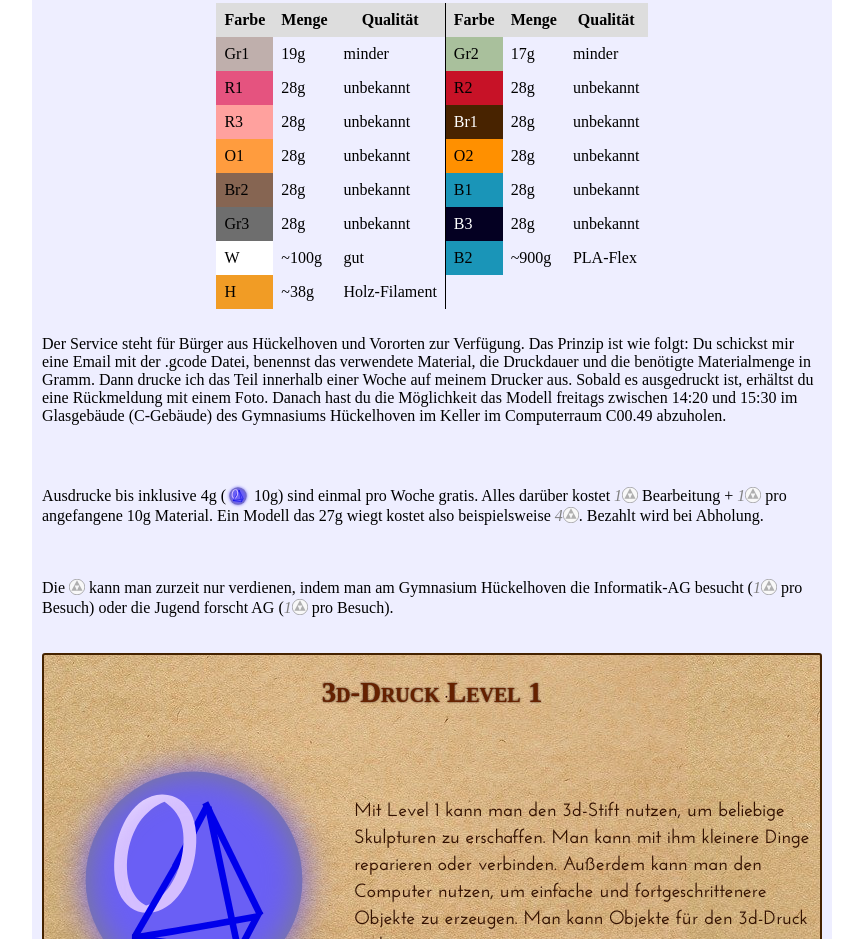
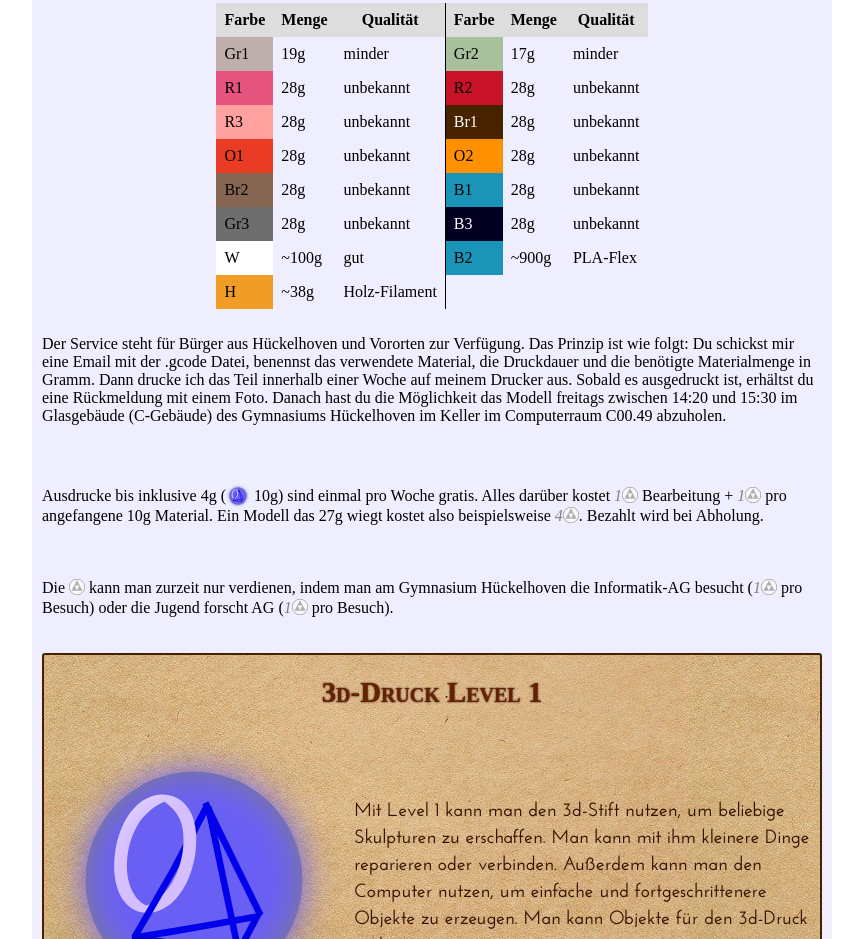
Before and after one commit to adabru/infoaghh, a plain HTML site: page 3dservice.html in a window 1280 px wide. Shown: the part 1367-2306 px from the top of the page, without its empty margins (208-1071 px from the left). Drawn offline with Linux system fonts and the light colour scheme.

Commit message:
color correction 2

```diff
--- a/3dservice.html
+++ b/3dservice.html
@@ -87,7 +87,7 @@
       <td>unbekannt</td>
     </tr>
     <tr>
-      <td style="background: #FF9C3E;">O1</td>
+      <td style="background: #EA3C25;">O1</td>
       <td>28g</td>
       <td>unbekannt</td>
       <td style="background: #FF9000;">O2</td>
```
